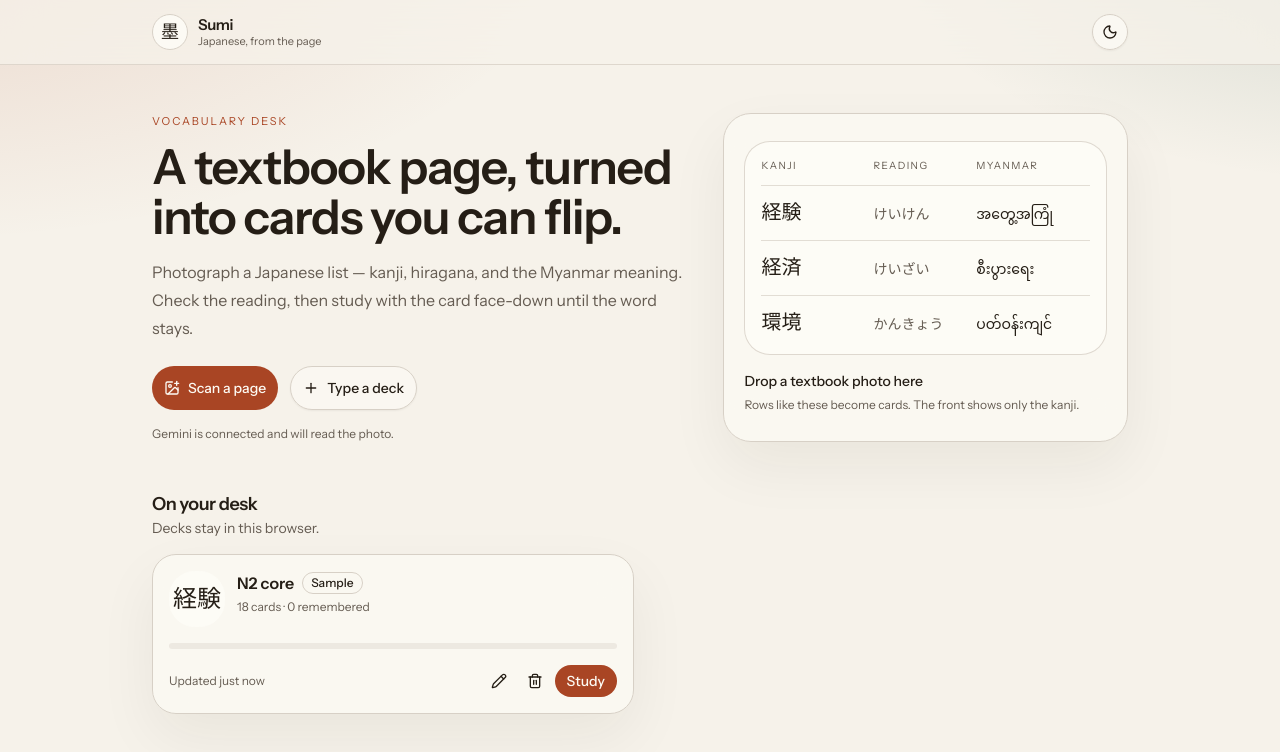
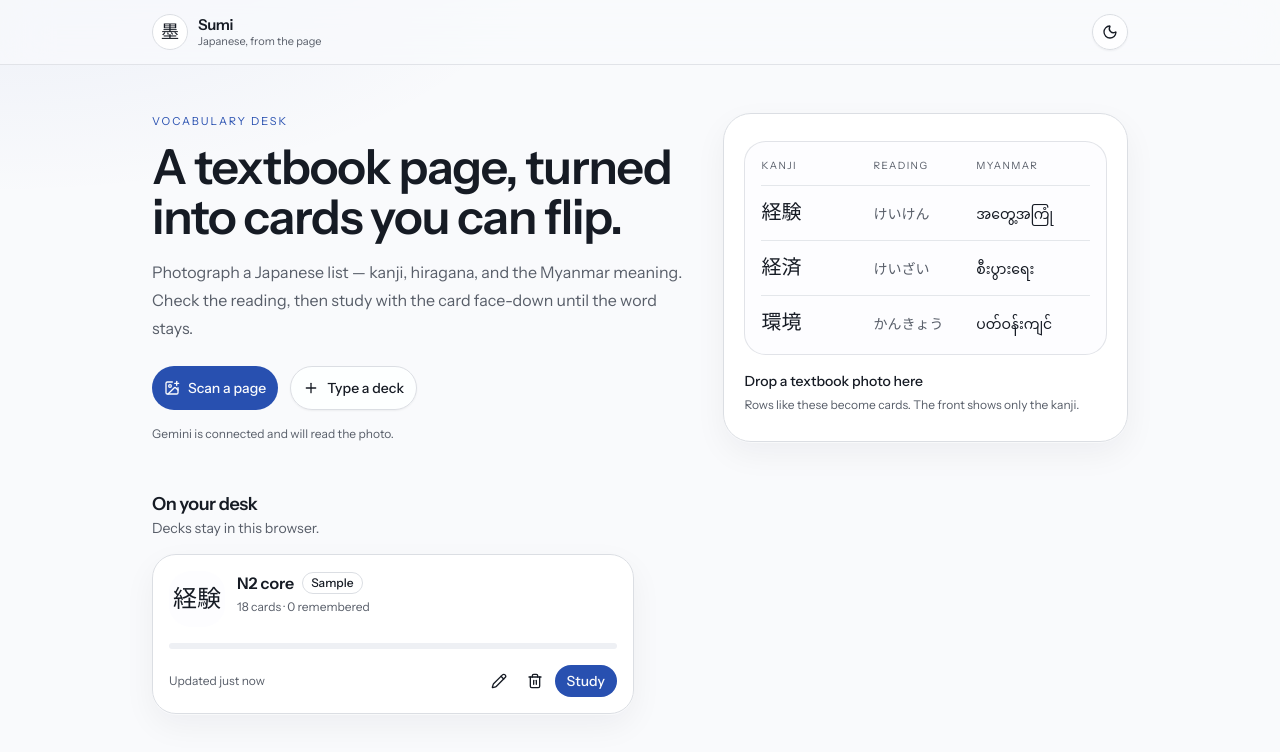
Before and after one commit to dev110ovmyanmar/flashcard, a Next.js app: page / in a window 1280 px wide. Shown: the top 752 px of the page. Built offline with nearby package versions, Linux system fonts and the light colour scheme; no server answers.

Commit message:
Restyle light and dark themes around a cool ink palette.
Both modes now share one indigo accent on neutral paper, instead of the warm persimmon and green wash.

Co-authored-by: haruta685 <haruta685@gmail.com>

```diff
--- a/app/globals.css
+++ b/app/globals.css
@@ -53,77 +53,77 @@
 
 :root {
   color-scheme: light;
-  --radius: 0.9rem;
-  --background: oklch(0.962 0.012 88);
-  --foreground: oklch(0.24 0.018 70);
-  --paper: oklch(0.99 0.008 95);
-  --card: oklch(0.985 0.008 92);
-  --card-foreground: oklch(0.24 0.018 70);
-  --popover: oklch(0.99 0.008 95);
-  --popover-foreground: oklch(0.24 0.018 70);
-  --primary: oklch(0.52 0.14 38);
-  --primary-foreground: oklch(0.985 0.01 90);
-  --secondary: oklch(0.94 0.016 150);
-  --secondary-foreground: oklch(0.32 0.04 165);
-  --muted: oklch(0.935 0.012 85);
-  --muted-foreground: oklch(0.48 0.02 70);
-  --accent: oklch(0.93 0.02 75);
-  --accent-foreground: oklch(0.28 0.03 50);
-  --destructive: oklch(0.52 0.16 25);
-  --border: oklch(0.86 0.016 80);
-  --input: oklch(0.86 0.016 80);
-  --ring: oklch(0.58 0.12 38);
-  --moss: oklch(0.42 0.06 165);
-  --chart-1: oklch(0.52 0.14 38);
-  --chart-2: oklch(0.42 0.06 165);
-  --chart-3: oklch(0.7 0.08 85);
-  --chart-4: oklch(0.4 0.03 70);
-  --chart-5: oklch(0.3 0.02 70);
-  --sidebar: oklch(0.985 0.008 92);
-  --sidebar-foreground: oklch(0.24 0.018 70);
-  --sidebar-primary: oklch(0.52 0.14 38);
-  --sidebar-primary-foreground: oklch(0.985 0.01 90);
-  --sidebar-accent: oklch(0.94 0.016 150);
-  --sidebar-accent-foreground: oklch(0.32 0.04 165);
-  --sidebar-border: oklch(0.86 0.016 80);
-  --sidebar-ring: oklch(0.58 0.12 38);
+  --radius: 0.75rem;
+  --background: oklch(0.984 0.003 264);
+  --foreground: oklch(0.22 0.02 264);
+  --paper: oklch(0.995 0.002 264);
+  --card: oklch(1 0 0);
+  --card-foreground: oklch(0.22 0.02 264);
+  --popover: oklch(1 0 0);
+  --popover-foreground: oklch(0.22 0.02 264);
+  --primary: oklch(0.46 0.16 264);
+  --primary-foreground: oklch(0.985 0.003 264);
+  --secondary: oklch(0.96 0.006 264);
+  --secondary-foreground: oklch(0.28 0.03 264);
+  --muted: oklch(0.955 0.005 264);
+  --muted-foreground: oklch(0.48 0.02 264);
+  --accent: oklch(0.95 0.012 264);
+  --accent-foreground: oklch(0.28 0.04 264);
+  --destructive: oklch(0.55 0.2 25);
+  --border: oklch(0.9 0.008 264);
+  --input: oklch(0.9 0.008 264);
+  --ring: oklch(0.55 0.14 264);
+  --moss: oklch(0.5 0.1 163);
+  --chart-1: oklch(0.46 0.16 264);
+  --chart-2: oklch(0.5 0.1 163);
+  --chart-3: oklch(0.62 0.04 264);
+  --chart-4: oklch(0.4 0.03 264);
+  --chart-5: oklch(0.3 0.02 264);
+  --sidebar: oklch(0.995 0.002 264);
+  --sidebar-foreground: oklch(0.22 0.02 264);
+  --sidebar-primary: oklch(0.46 0.16 264);
+  --sidebar-primary-foreground: oklch(0.985 0.003 264);
+  --sidebar-accent: oklch(0.96 0.006 264);
+  --sidebar-accent-foreground: oklch(0.28 0.03 264);
+  --sidebar-border: oklch(0.9 0.008 264);
+  --sidebar-ring: oklch(0.55 0.14 264);
 }
 
 .dark {
   color-scheme: dark;
-  --background: oklch(0.19 0.012 145);
-  --foreground: oklch(0.95 0.012 90);
-  --paper: oklch(0.27 0.014 145);
-  --card: oklch(0.24 0.014 145);
-  --card-foreground: oklch(0.95 0.012 90);
-  --popover: oklch(0.24 0.014 145);
-  --popover-foreground: oklch(0.95 0.012 90);
-  --primary: oklch(0.76 0.11 48);
-  --primary-foreground: oklch(0.24 0.04 40);
-  --secondary: oklch(0.3 0.02 155);
-  --secondary-foreground: oklch(0.9 0.03 150);
-  --muted: oklch(0.28 0.012 140);
-  --muted-foreground: oklch(0.76 0.02 85);
-  --accent: oklch(0.32 0.02 80);
-  --accent-foreground: oklch(0.95 0.012 90);
-  --destructive: oklch(0.7 0.14 25);
-  --border: oklch(0.95 0.01 90 / 12%);
-  --input: oklch(0.95 0.01 90 / 16%);
-  --ring: oklch(0.76 0.11 48);
-  --moss: oklch(0.78 0.06 165);
-  --chart-1: oklch(0.76 0.11 48);
-  --chart-2: oklch(0.78 0.06 165);
-  --chart-3: oklch(0.8 0.08 90);
-  --chart-4: oklch(0.6 0.03 80);
-  --chart-5: oklch(0.4 0.02 80);
-  --sidebar: oklch(0.24 0.014 145);
-  --sidebar-foreground: oklch(0.95 0.012 90);
-  --sidebar-primary: oklch(0.76 0.11 48);
-  --sidebar-primary-foreground: oklch(0.24 0.04 40);
-  --sidebar-accent: oklch(0.3 0.02 155);
-  --sidebar-accent-foreground: oklch(0.9 0.03 150);
-  --sidebar-border: oklch(0.95 0.01 90 / 12%);
-  --sidebar-ring: oklch(0.76 0.11 48);
+  --background: oklch(0.17 0.014 264);
+  --foreground: oklch(0.96 0.006 264);
+  --paper: oklch(0.23 0.016 264);
+  --card: oklch(0.21 0.016 264);
+  --card-foreground: oklch(0.96 0.006 264);
+  --popover: oklch(0.22 0.016 264);
+  --popover-foreground: oklch(0.96 0.006 264);
+  --primary: oklch(0.74 0.12 264);
+  --primary-foreground: oklch(0.2 0.04 264);
+  --secondary: oklch(0.27 0.016 264);
+  --secondary-foreground: oklch(0.94 0.006 264);
+  --muted: oklch(0.26 0.014 264);
+  --muted-foreground: oklch(0.74 0.02 264);
+  --accent: oklch(0.28 0.02 264);
+  --accent-foreground: oklch(0.96 0.006 264);
+  --destructive: oklch(0.7 0.16 22);
+  --border: oklch(0.96 0.006 264 / 12%);
+  --input: oklch(0.96 0.006 264 / 16%);
+  --ring: oklch(0.74 0.12 264);
+  --moss: oklch(0.78 0.1 163);
+  --chart-1: oklch(0.74 0.12 264);
+  --chart-2: oklch(0.78 0.1 163);
+  --chart-3: oklch(0.7 0.03 264);
+  --chart-4: oklch(0.55 0.02 264);
+  --chart-5: oklch(0.38 0.02 264);
+  --sidebar: oklch(0.21 0.016 264);
+  --sidebar-foreground: oklch(0.96 0.006 264);
+  --sidebar-primary: oklch(0.74 0.12 264);
+  --sidebar-primary-foreground: oklch(0.2 0.04 264);
+  --sidebar-accent: oklch(0.27 0.016 264);
+  --sidebar-accent-foreground: oklch(0.94 0.006 264);
+  --sidebar-border: oklch(0.96 0.006 264 / 12%);
+  --sidebar-ring: oklch(0.74 0.12 264);
 }
 
 @layer base {
@@ -133,21 +133,26 @@
   body {
     @apply bg-background text-foreground font-sans antialiased;
     min-height: 100%;
-    background-image:
-      radial-gradient(1100px 520px at -8% -10%, color-mix(in oklab, var(--primary) 16%, transparent), transparent 62%),
-      radial-gradient(900px 480px at 108% -12%, color-mix(in oklab, var(--moss) 18%, transparent), transparent 58%);
+    background-image: radial-gradient(
+      900px 420px at 0% -8%,
+      color-mix(in oklab, var(--primary) 7%, transparent),
+      transparent 62%
+    );
     background-attachment: fixed;
   }
   ::selection {
-    background: color-mix(in oklab, var(--primary) 28%, white);
+    background: color-mix(in oklab, var(--primary) 22%, transparent);
+    color: var(--foreground);
   }
 }
 
 .glass {
-  background: color-mix(in oklab, var(--card) 76%, transparent);
-  backdrop-filter: blur(18px);
+  background: color-mix(in oklab, var(--card) 92%, transparent);
+  backdrop-filter: blur(16px);
   border: 1px solid var(--border);
-  box-shadow: 0 24px 60px color-mix(in oklab, var(--foreground) 6%, transparent);
+  box-shadow:
+    0 1px 0 color-mix(in oklab, white 50%, transparent),
+    0 12px 32px color-mix(in oklab, var(--foreground) 5%, transparent);
 }
 
 .flip-scene {
@@ -182,6 +187,6 @@
 
 .card-wash {
   background:
-    radial-gradient(120% 80% at 0% 0%, color-mix(in oklab, var(--primary) 14%, transparent), transparent 55%),
+    linear-gradient(180deg, color-mix(in oklab, var(--primary) 5%, transparent), transparent 32%),
     var(--paper);
 }
--- a/app/layout.tsx
+++ b/app/layout.tsx
@@ -43,8 +43,8 @@ export const viewport: Viewport = {
   width: "device-width",
   initialScale: 1,
   themeColor: [
-    { media: "(prefers-color-scheme: light)", color: "#f4efe6" },
-    { media: "(prefers-color-scheme: dark)", color: "#141612" },
+    { media: "(prefers-color-scheme: light)", color: "#f6f7fb" },
+    { media: "(prefers-color-scheme: dark)", color: "#161821" },
   ],
 };
 
--- a/components/confetti.tsx
+++ b/components/confetti.tsx
@@ -4,7 +4,7 @@ import { useReducedMotion } from "framer-motion";
 import { motion } from "framer-motion";
 import { useMemo } from "react";
 
-const COLORS = ["#c4512c", "#2f6f5e", "#e2b657", "#f7f1e6", "#243028", "#e38b63"];
+const COLORS = ["#3d4ed8", "#1f6f62", "#8b93a7", "#eef1f6", "#1c2433", "#6d78e8"];
 
 type Piece = {
   id: number;
```
Also changed, not shown: app/icon.svg.
